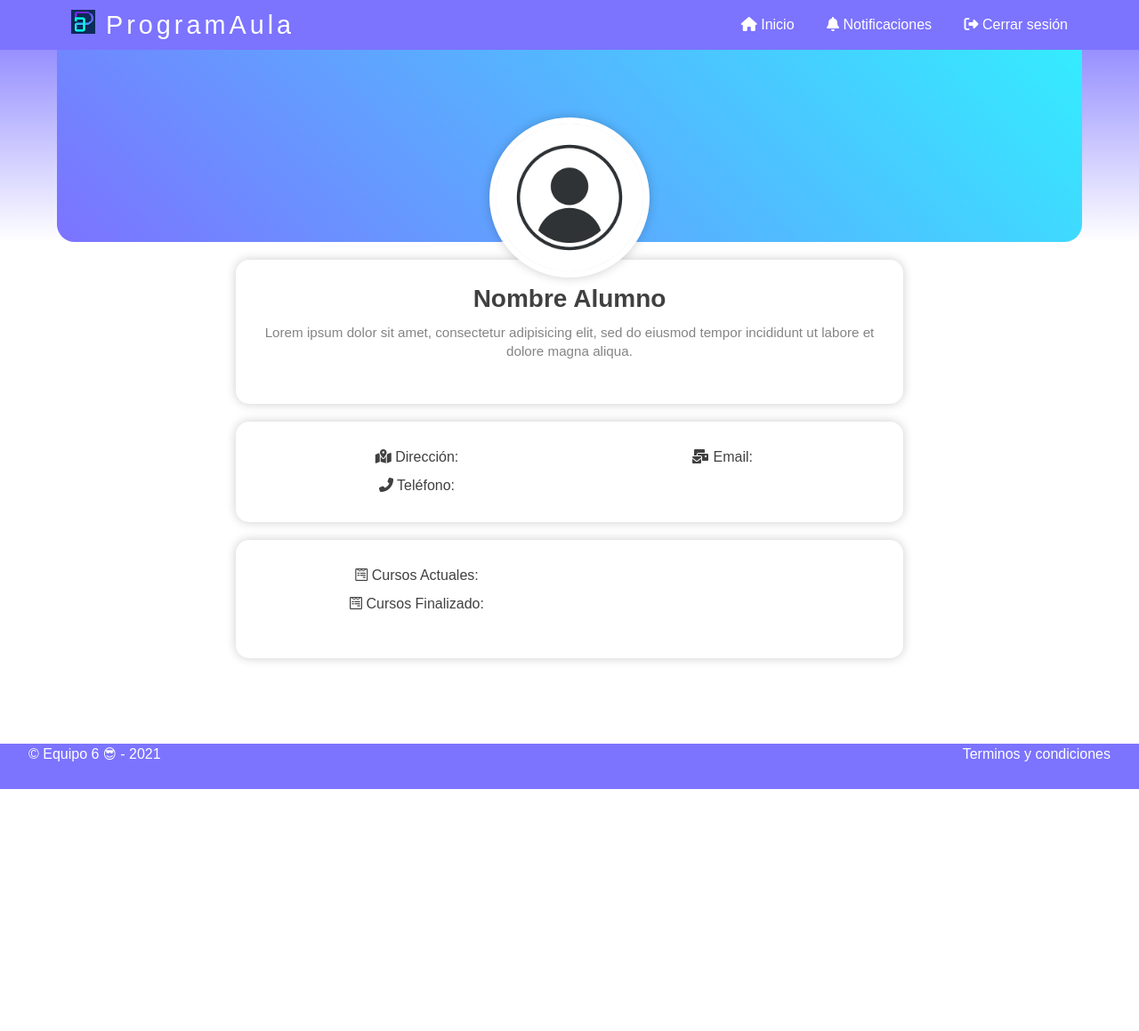
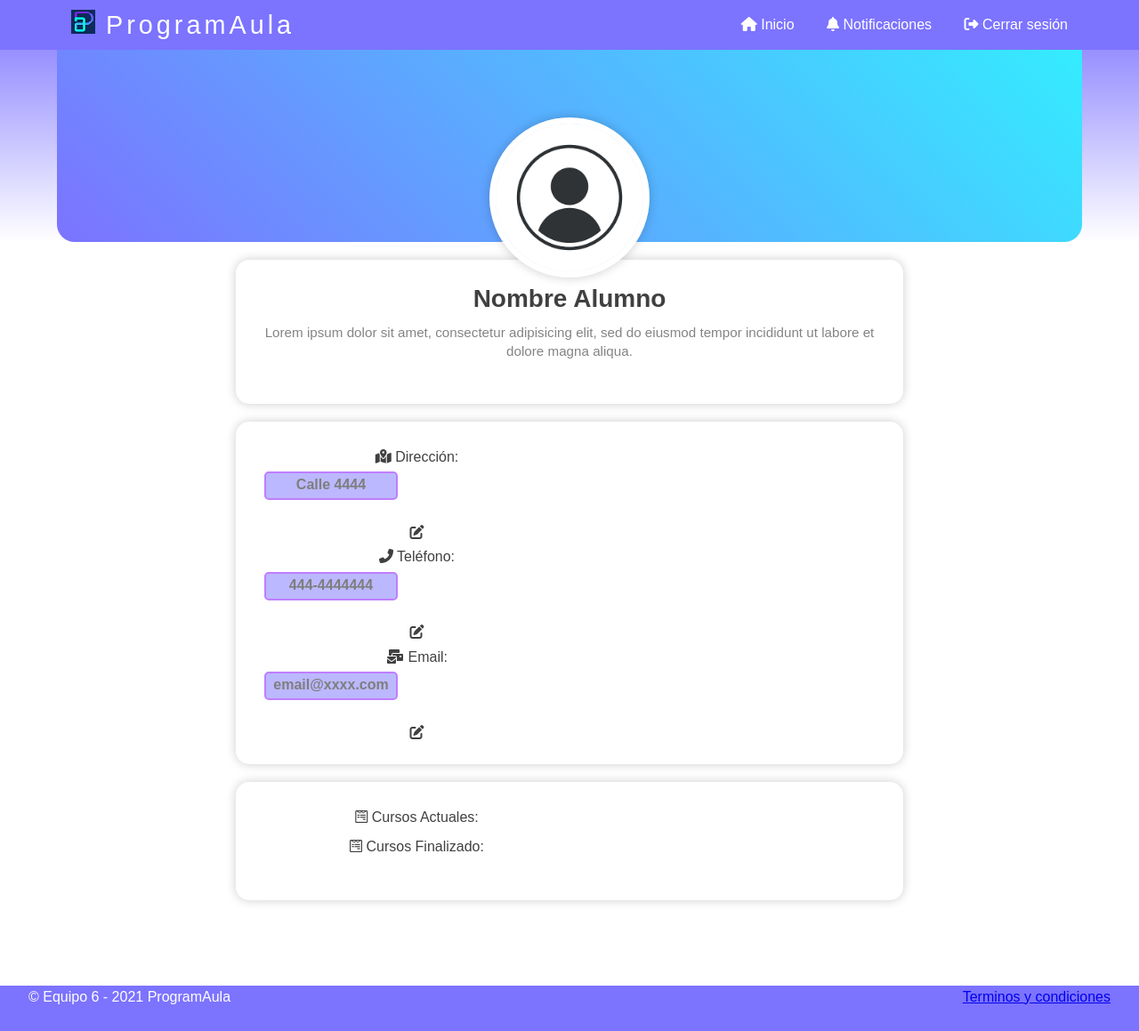
Before and after one commit to melikleiban/ProgramAula, a Spring app: page /perfilAlumno in a window 1280 px wide. Shown: the whole page at 89% size. Before the commit the page ends 887 px from the top, so only its background shows below. Run offline with Thymeleaf, Linux system fonts and the light colour scheme; the template is opened without the code that fills it, so the values that code supplies are empty; some libraries are stand-ins or nearby versions.

Commit message:
Modificaciones pagAlumno

```diff
--- a/src/main/resources/static/css/estiloPerfilAlumno.css
+++ b/src/main/resources/static/css/estiloPerfilAlumno.css
@@ -117,8 +117,7 @@ body {
 .seccion-perfil-usuario .perfil-usuario-footer,
 .seccion-perfil-usuario .perfil-usuario-bio,
 .seccion-perfil-usuario .perfil-usuario-cursos {
-    display: flex;
-    flex-wrap: wrap;
+	flex-wrap: wrap;
     padding: 1.5rem 2rem;
     box-shadow: 0 0 12px rgba(0, 0, 0, .2);
     background-color: #fff;
@@ -249,6 +248,22 @@ p {
     margin-top: 6rem;
 }
 
+.lista-datos p{
+	background: #7c73ff;
+	color: rgb(0, 0, 0);
+	font-weight: bold;
+	padding: 2px;
+	border: 2px solid rgb(128, 0, 255);
+	border-radius: 5px;
+	width: 15rem;
+}
+
+.lista-datos p{
+	opacity: .5;
+	height: 2em;
+	width: 150px;
+	text-align: center;
+}
 
 @media (max-width: 750px) {
     .seccion-perfil-usuario .lista-datos .lista-cursos{
--- a/src/main/resources/templates/perfilAlumno.html
+++ b/src/main/resources/templates/perfilAlumno.html
@@ -16,7 +16,7 @@
             <span class="menu-icon"><i class="fas fa-bars"></i></span>
             <nav class="navigation">
                 <ul>
-                    <li><a href="#"><i class="fas fa-home"></i> Inicio</a></li>
+                    <li><a href="index.html"><i class="fas fa-home"></i> Inicio</a></li>
                     <li><a href="#"><i class="fas fa-bell"></i> Notificaciones</a></li>
                     <li><a href="#"><i class="fas fa-sign-out-alt"></i> Cerrar sesión</a></li>
                 </ul>
@@ -40,11 +40,14 @@
             </div>
             <div class="perfil-usuario-footer">
                 <ul class="lista-datos">
-                    <li><i class="fas fa-map-marked-alt"></i> Dirección:</li>
-                    <li><i class="icono fas fa-phone-alt"></i> Teléfono:</li>
+                    <li><i class="fas fa-map-marked-alt"></i> Dirección: </li>
+                    <p>Calle 4444</p><i class="fas fa-edit"></i>
+                    <li><i class="icono fas fa-phone-alt"></i> Teléfono: </i></li>
+                    <p>444-4444444</p><i class="fas fa-edit"></i>
                 </ul>
                 <ul class="lista-datos">
-                    <li><i class="fas fa-mail-bulk"></i> Email:</li>
+                    <li><i class="fas fa-mail-bulk"></i> Email: </li>
+                    <p>email@xxxx.com</p><i class="fas fa-edit"></i>
                 </ul>
             </div>
             <div class="perfil-usuario-cursos">
@@ -57,8 +60,8 @@
     </section>
     <footer class="footer">
         <div class="container pie">
-            <p>© Equipo 6 😎 - 2021</p>
-            <p>Terminos y condiciones</p>
+            <p>© Equipo 6 - 2021 ProgramAula</p>
+            <a href="terminos.html"><p>Terminos y condiciones</p>
 
         </div>
     </footer>
```
Also changed, not shown: 2 other files.
